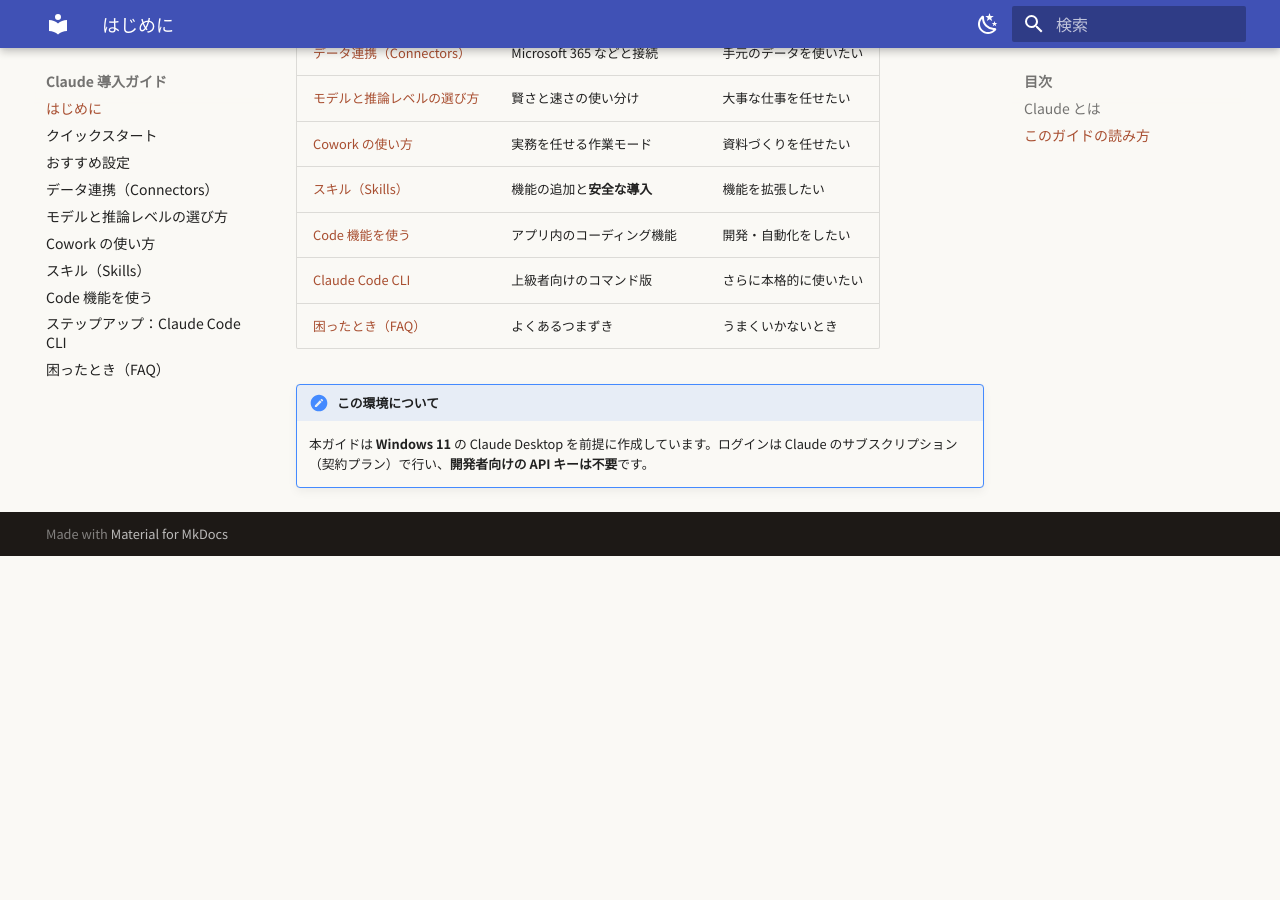
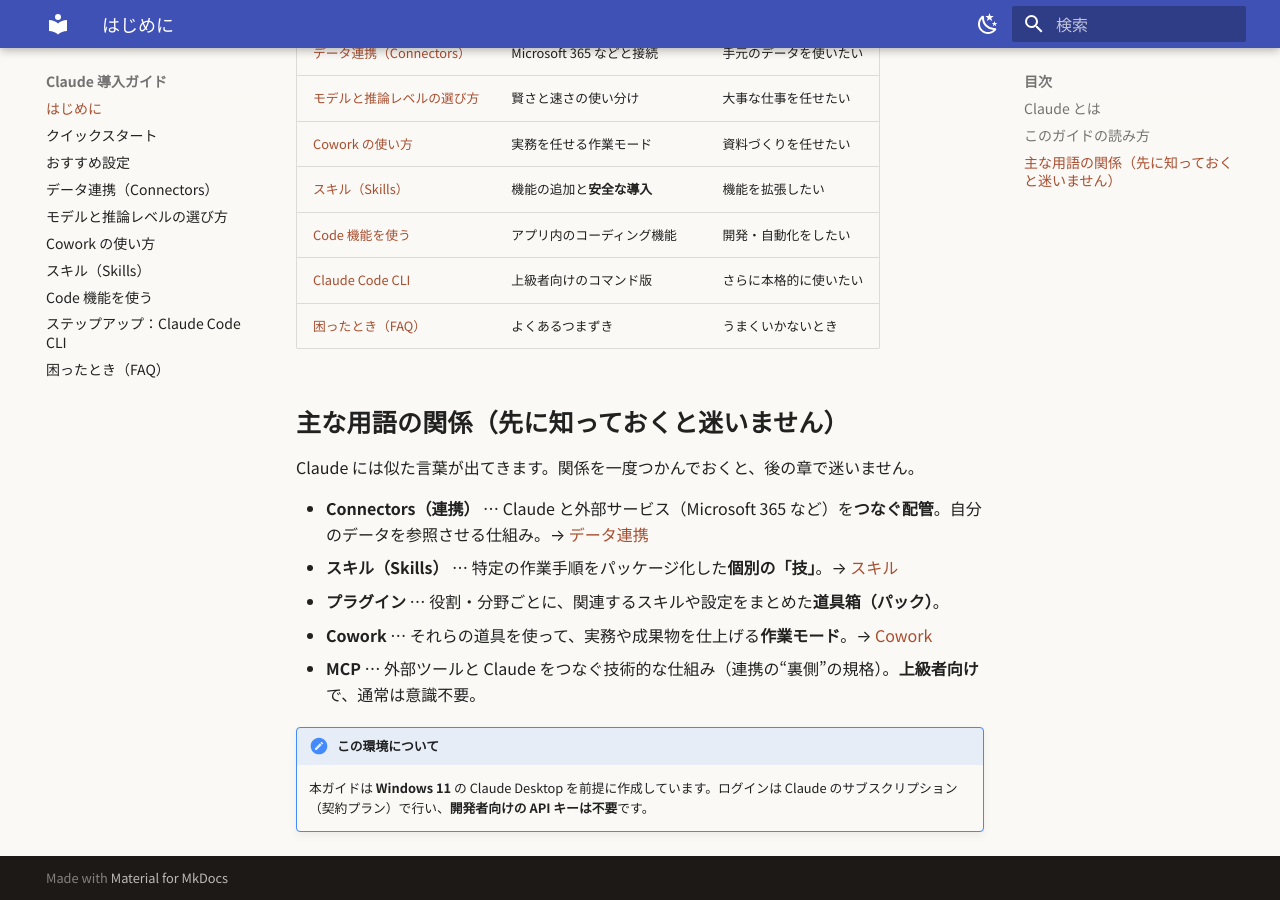
Before and after one commit to redjp/claude_setup_guide, an MkDocs documentation site: the page built from docs/index.md, in a window 1280 px wide and 900 px high, scrolled down 934 px. Built offline with MkDocs 1.6.1 and Material for MkDocs 9.7.7, drawn with Linux system fonts in a browser that asks for light colours; before the commit the page ends 1490 px from its top, so only the background shows below that.

Commit message:
Improve clarity: Cowork, term relationships, Pro/Max
Haiku読者テストの指摘を反映：Coworkのスキル/プラグイン区別とChatとの違い明確化、
用語の関係（Connectors/Skills/プラグイン/Cowork/MCP）を「はじめに」に整理、推論レベルの具体化、Pro/Maxの違いを補足。

Co-Authored-By: Claude Opus 4.8 <noreply@anthropic.com>

```diff
--- a/docs/cowork.md
+++ b/docs/cowork.md
@@ -9,10 +9,21 @@
 
 ## Cowork とは
 
-Cowork では、あなたの **役割や業務に合ったプラグイン（機能パック）／スキル** を組み合わせて使えます。例えば「資料づくり」「データ整理」「リサーチ」といった作業を、必要な道具をそろえた状態で依頼できます。仕上がった成果物はファイルとして受け取れます。
+Cowork は、**道具（スキル・プラグイン・[連携](connectors.md)）を使って、複数の手順を伴う実務を最後まで仕上げてもらう**モードです。使う道具には2種類あります。
 
-!!! note "この機能は進化が速い領域です"
-    Cowork の画面構成や使えるプラグインは更新で変わることがあります。最新の表示に従ってください。本章は「何ができるか」と「始め方」を中心に説明します。
+- **スキル** … 1つの作業手順をパッケージ化した「個別の技」（例：議事録を整える）
+- **プラグイン** … 役割・分野ごとに、関連するスキルや設定をまとめた「道具箱（パック）」
+
+業務に合った道具を選んで依頼すると、仕上がった成果物を **ファイルとして受け取れます**。
+
+!!! question "Chat と何が違う?"
+    - **Chat** … 会話しながら**案や文章を作る**（その場のやり取り）
+    - **Cowork** … 道具と連携を使って、**複数の手順を自分でこなし、成果物（ファイル）として仕上げる**
+
+    「相談する」のが Chat、「作業を任せて“納品物”を受け取る」のが Cowork、というイメージです。
+
+!!! note "更新で変わることがあります"
+    Cowork は機能追加が活発な領域です。画面構成や使えるプラグインは更新で増えていきます。表示が本ガイドと異なる場合は、画面の案内に従ってください。
 
 ## 始め方
 
@@ -26,6 +37,8 @@ Cowork では、あなたの **役割や業務に合ったプラグイン（機
 
 ## 使い方の例
 
+データや連携をまたいで、**最後まで成果物（ファイル）に仕上げる**作業に向きます。
+
 - 「先月の売上データ（添付）を整理して、**月次レポートの表とグラフ**にして」
 - 「この議事録から、**担当者別のタスク一覧**を作って」
 - 「競合3社について調べて、**比較表**にまとめて」
--- a/docs/index.md
+++ b/docs/index.md
@@ -31,5 +31,15 @@ Claude（クロード）は、文章の作成・要約・翻訳・相談・調
 | [Claude Code CLI](cli.md) | 上級者向けのコマンド版 | さらに本格的に使いたい |
 | [困ったとき（FAQ）](troubleshooting.md) | よくあるつまずき | うまくいかないとき |
 
+## 主な用語の関係（先に知っておくと迷いません）
+
+Claude には似た言葉が出てきます。関係を一度つかんでおくと、後の章で迷いません。
+
+- **Connectors（連携）** … Claude と外部サービス（Microsoft 365 など）を**つなぐ配管**。自分のデータを参照させる仕組み。→ [データ連携](connectors.md)
+- **スキル（Skills）** … 特定の作業手順をパッケージ化した**個別の「技」**。→ [スキル](skills.md)
+- **プラグイン** … 役割・分野ごとに、関連するスキルや設定をまとめた**道具箱（パック）**。
+- **Cowork** … それらの道具を使って、実務や成果物を仕上げる**作業モード**。→ [Cowork](cowork.md)
+- **MCP** … 外部ツールと Claude をつなぐ技術的な仕組み（連携の“裏側”の規格）。**上級者向け**で、通常は意識不要。
+
 !!! note "この環境について"
     本ガイドは **Windows 11** の Claude Desktop を前提に作成しています。ログインは Claude のサブスクリプション（契約プラン）で行い、**開発者向けの API キーは不要**です。
--- a/docs/models.md
+++ b/docs/models.md
@@ -24,10 +24,13 @@ Claude は **モデル（頭脳の種類）** と **推論レベル（考える
 
 ## 推論レベル（考える深さ）
 
-推論レベルは、Claude が答える前に **どれだけ深く考えるか** の設定です（例：**`特大`** は最も深く考えるモード）。
+推論レベルは、**Claude が答えを出す前に、内部でどれだけ手数をかけて検討するか** の設定です（例：**`特大`** は最も多く検討を重ねるモード）。手数を増やすほど、難しい問題での正確さが上がりますが、その分 **返答までの時間は長く** なります。「人が、即答するか・少し考えてから答えるか」の違いに近いものです。
 
-- **深いレベル（特大など）** … 精度は上がるが、返答までやや時間がかかる → **重要な意思決定・込み入った分析**に
-- **浅いレベル（標準など）** … 速い → **日常のやり取り・簡単な依頼**に
+- **高いレベル（特大など）** … 内部で多くの検討を重ねる → 正確だが時間がかかる → **重要な意思決定・込み入った分析**に
+- **低いレベル（標準など）** … 検討は最小限で速い → **日常のやり取り・簡単な依頼**に
+
+!!! note "速さ ↔ 精度のトレードオフ"
+    「もっと慎重に考えてほしい」ときは上げ、「すぐ答えがほしい」ときは下げる、と覚えておけば十分です。
 
 !!! note
     選べるモデルや推論レベルの**名称・上限は契約プランによって異なります**。メニューに表示されているものが、いま使える選択肢です。
--- a/docs/quickstart.md
+++ b/docs/quickstart.md
@@ -21,7 +21,13 @@ Claude Desktop を起動し、お持ちの **Claude アカウント**でサイ
 
 - **アカウントがある場合** … 「ログイン」から、登録済みのメール（または Google）でサインインします。
 - **アカウントが無い場合（新規作成）** … [https://claude.ai](https://claude.ai) で無料登録 → 同じアカウントで Claude Desktop にログインします。
-- **契約プラン** … Code 機能などをしっかり使うには有料プラン（**Pro** または **Max**）が必要です。本ガイドの環境は Pro です。上限を気にせず使うなら Max が安心です。
+- **契約プラン** … 通常のチャットは無料でも使えますが、**Code 機能や高度な使い方には有料プラン（Pro / Max）が必要**です。
+    - **Pro** … 個人向けの基本有料プラン。日常業務にはこれで十分。
+    - **Max** … 上位プラン。**利用上限が大きく**、Code や Cowork を多用しても余裕があります。ヘビーに使う方・上限に達しやすい方向け。
+    - 本ガイドの環境は **Pro** です。まず Pro で始め、上限が気になれば Max に上げる、で問題ありません。
+
+!!! note "料金・上限の詳細は公式で"
+    プランの料金や利用上限は変わることがあります。最新は [https://claude.ai](https://claude.ai) のプラン案内でご確認ください。
 
 !!! info "開発者向けの API キーは不要です"
     Claude Desktop は **アカウントのログインだけ**で使えます。`console.anthropic.com` で発行する API キーは、プログラム連携用の別物で、本ガイドの使い方では必要ありません。
```
